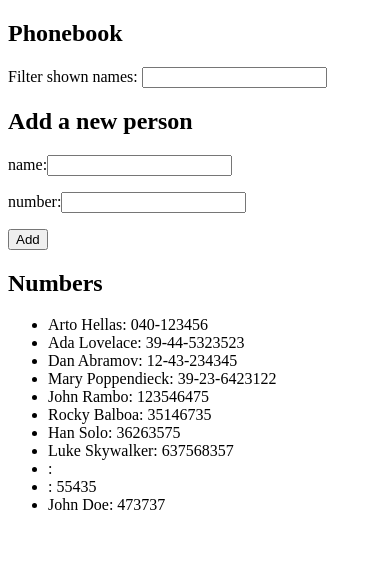
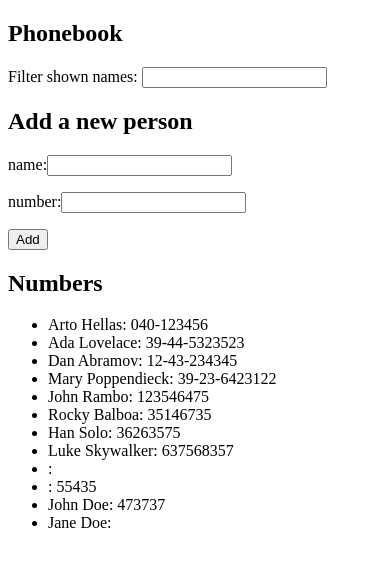
Before and after one commit to stefano76/full-stack-open-course, a React (Vite) app in the folder part2/phonebook/: page / in a window 390 px wide. Shown: the top 566 px of the page. Built offline with nearby package versions, Linux system fonts and the light colour scheme; data requests are answered from the project's data file.

Commit message:
Exercise 2.13: The Phonebook step 8 - fixed prop in PersonForm component

```diff
--- a/part2/phonebook/db.json
+++ b/part2/phonebook/db.json
@@ -52,6 +52,11 @@
       "name": "John Doe",
       "number": "473737",
       "id": "BERhZnAwUjA"
+    },
+    {
+      "name": "Jane Doe",
+      "number": "",
+      "id": "5txYZEzP7FI"
     }
   ],
   "$schema": "./node_modules/json-server/schema.json"
--- a/part2/phonebook/src/components/PersonForm.jsx
+++ b/part2/phonebook/src/components/PersonForm.jsx
@@ -5,7 +5,7 @@ const PersonForm = (props) => {
                 <div>
                     name:
                     <input
-                        value={props.newname}
+                        value={props.newName}
                         onChange={props.handleNewName}
                         name="name"
                     />
```
